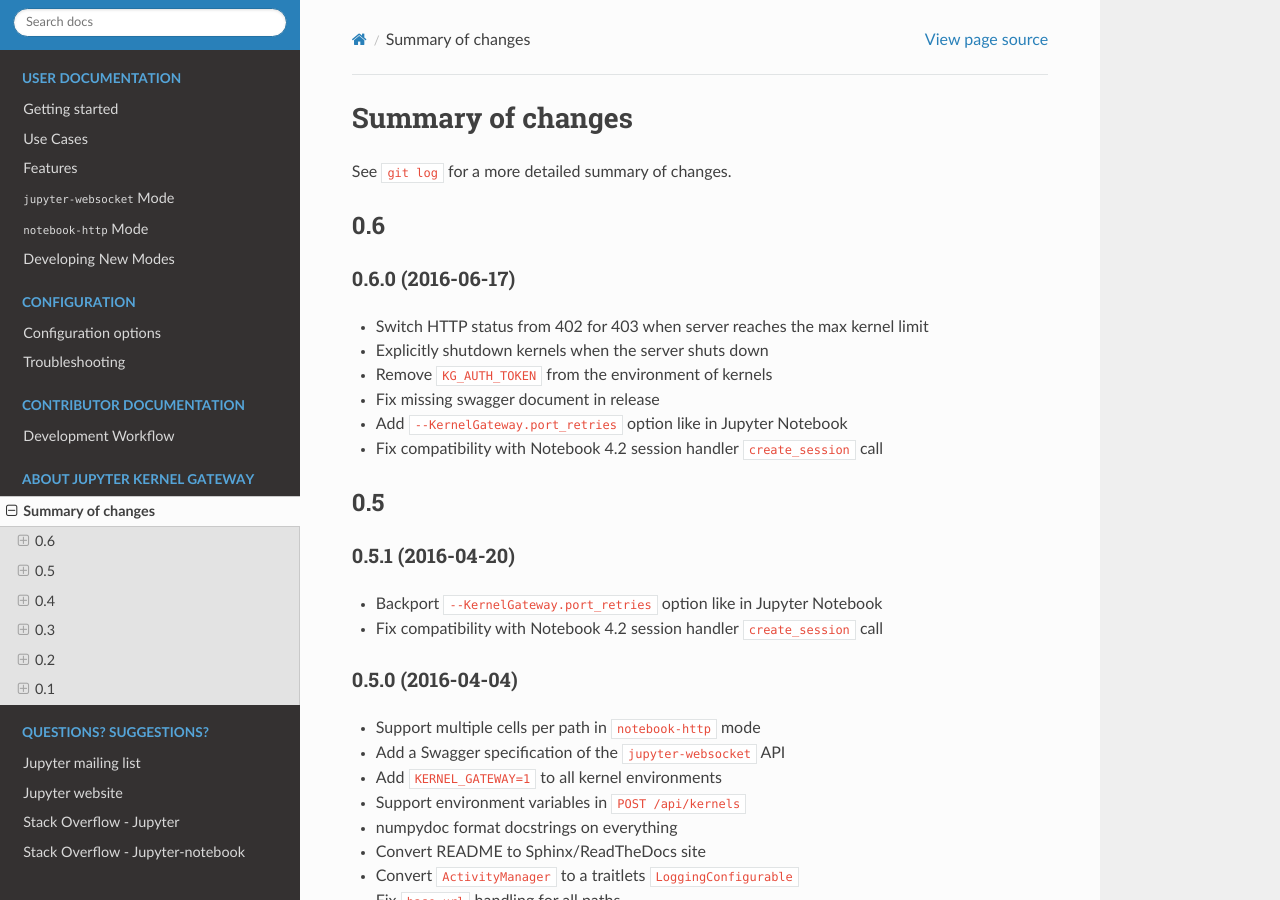
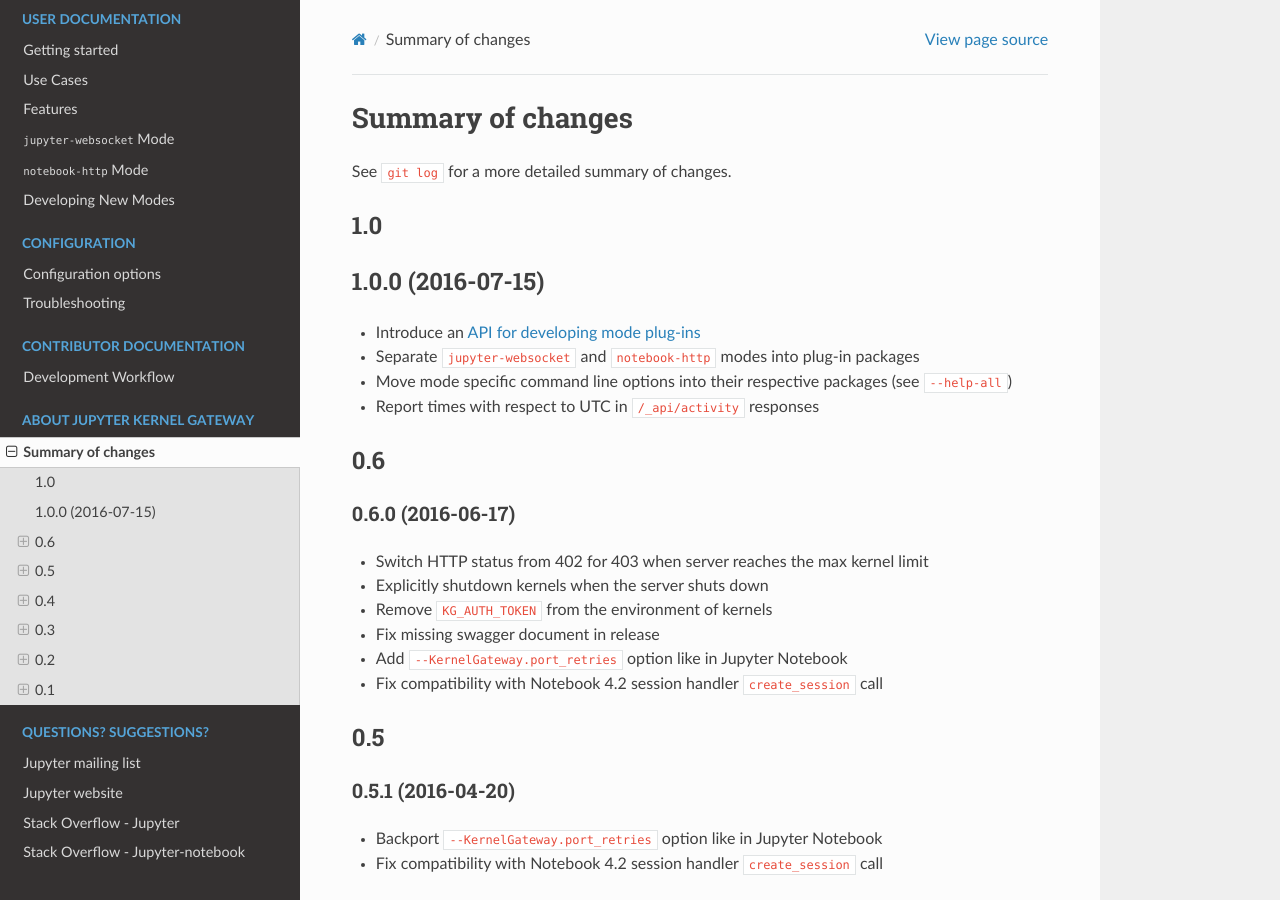
Before and after one commit to jupyter-server/enterprise_gateway, a Sphinx documentation site: the page built from docs/source/summary-changes.md, in a window 1280 px wide and 900 px high. Built offline with Sphinx 7.4.7 and the Read the Docs theme 2.0.0, drawn with Linux system fonts in a browser that asks for light colours.

Commit message:
Update changelog for 1.0
(c) Copyright IBM Corp. 2016

```diff
--- a/docs/source/summary-changes.md
+++ b/docs/source/summary-changes.md
@@ -1,6 +1,15 @@
 # Summary of changes
 
 See `git log` for a more detailed summary of changes.
+
+## 1.0
+
+## 1.0.0 (2016-07-15)
+
+* Introduce an [API for developing mode plug-ins](http://jupyter-kernel-gateway.readthedocs.io/en/latest/plug-in.html)
+* Separate `jupyter-websocket` and `notebook-http` modes into  plug-in packages
+* Move mode specific command line options into their respective packages (see `--help-all`)
+* Report times with respect to UTC in `/_api/activity` responses
 
 ## 0.6
 
```
Also changed, not shown: CHANGELOG.md (+7 -0 lines).
